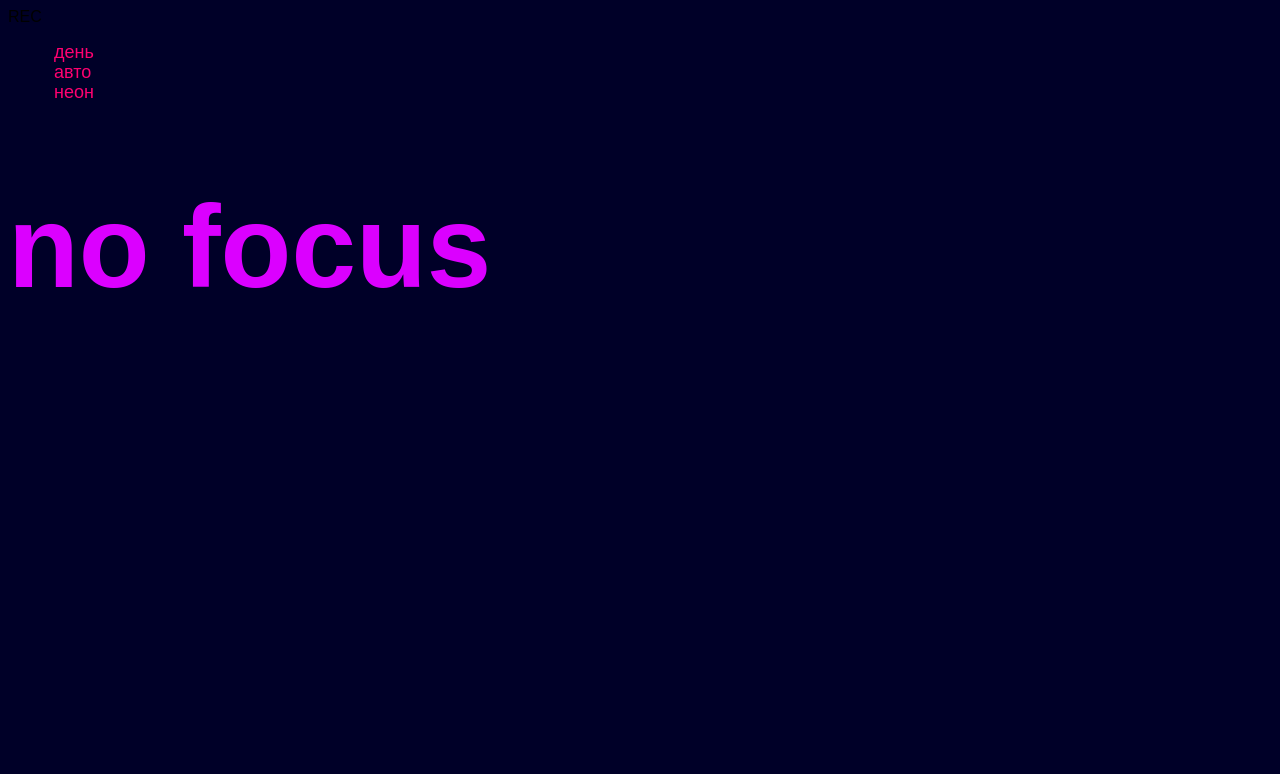
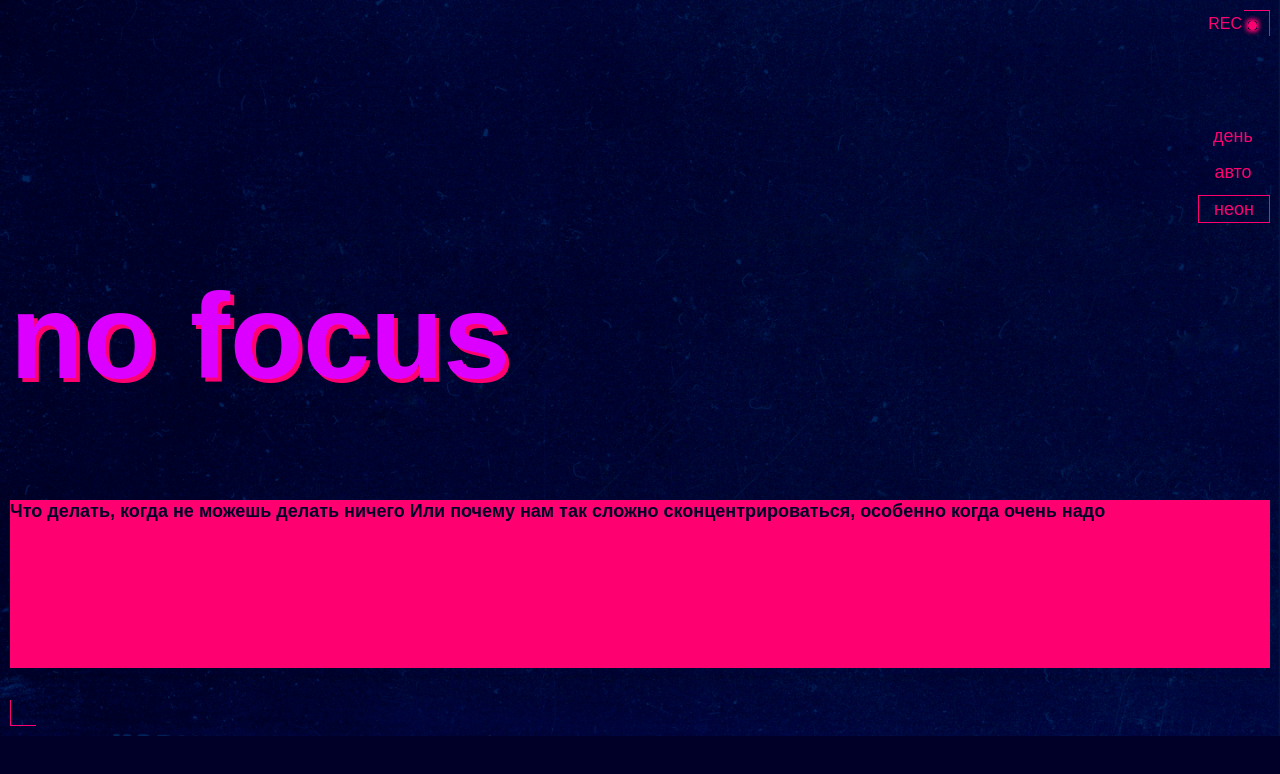
Before and after one commit to Nikhad02/slozhno-sosredotochitsya-fd, a plain HTML site: page index.html in a window 1280 px wide. Drawn offline with Linux system fonts and the light colour scheme.

Commit message:
header almost

```diff
--- a/index.html
+++ b/index.html
@@ -16,7 +16,7 @@
   </head>
   <body class="page">
     <header class="header decorated-zone">
-      <span class="decorated-zone">REC</span>
+      <span class="header__rec">REC</span>
       <nav class="header__theme-menu">
         <ul class="header__theme-menu-list">
           <li class="header__theme-menu-item">
@@ -45,6 +45,8 @@
       </nav>
       <h1 class="header__title">no
         focus</h1>
+      <h2 class="header__subtitle">Что делать, когда не можешь делать ничего
+        Или почему нам так сложно сконцентрироваться, особенно когда очень надо</h2>
     </header>
   </body>
 </html>
--- a/styles/style.css
+++ b/styles/style.css
@@ -12,15 +12,48 @@
 /* Основные стили проекта. Это стили для темы, которую вы верстаете первой. */
 
 .page {
+    min-inline-size: 375px;
     background-color: var(--page-background-color);
     font-family: var(--page-font), sans-serif;
+    margin: 0;
   /* сохраните в разметке и стилях класс page у тега body. Он удобен, чтобы составлять селекторы для разных цветовых тем. */
+}
+
+.header {
+    display: grid;
+    grid-template-rows: 1fr 1fr 1fr;
+    position: relative;
+    block-size: 668px;
+    background-image: url("../images/cover-image-dark.png");
+    background-size: cover;
+    background-repeat: no-repeat;
+    background-position: center;
+    padding-block-end: 68px;
+}
+
+.header__rec {
+    color: var(--text-color);
+    font-weight: 400;
+    position: absolute;
+    top: 15px;
+    right: 38px;
+}
+
+.header__rec::after {
+    content: "";
+    background-image: url("../images/ellipse.svg");
+    position: absolute;
+    inline-size: 21px;
+    block-size: 21px;
 }
 
 .header__title {
     color: var(--page-tile-color);
     font-weight: bold;
-    font-size: 116px;
+    font-size: clamp(7.25rem, 7.0115rem + 1.0178vw, 7.5rem);
+    text-shadow: 4px 4px 0 var(--accent-color);
+    margin: 65px 10px 0;
+    line-height: 96px;
 }
 
 .header__theme-menu-button {
@@ -31,8 +64,67 @@
     font-size: 18px;
     font-weight: 400;
     line-height: 18px;
+    width: 100%;
+    height: 100%;
+    padding: 0;
 }
 
 .header__theme-menu-item {
     list-style: none;
 }
+
+.header__theme-menu-item:last-of-type {
+    border: 1px solid #FF0070
+}
+
+.decorated-zone {
+
+}
+.decorated-zone::before {
+    content: '';
+    position: absolute;
+    inline-size: 25px;
+    block-size: 25px;
+    right: 10px;
+    top: 10px;
+    border-top: 1px solid var(--accent-color);
+    border-right: 1px solid var(--accent-color);
+}
+
+.decorated-zone::after {
+        content: '';
+        position: absolute;
+        inline-size: 25px;
+        block-size: 25px;
+        left: 10px;
+        bottom: 10px;
+        border-bottom: 1px solid var(--accent-color);
+        border-left: 1px solid var(--accent-color);
+}
+.header__subtitle {
+    background-color: var(--accent-color);
+    color: var(--section-title-color);
+    font-size: 18px;
+    line-height: 23px;
+    margin: 55px 10px 0;
+}
+
+.header__theme-menu {
+    justify-self: end;
+    align-self: end;
+    margin-block-start: 75px;
+    margin-inline-end: 10px;
+}
+
+.header__theme-menu-list {
+    padding: 0;
+    margin: 0;
+    display: flex;
+    flex-direction: column;
+    gap: 10px;
+}
+
+.header__theme-menu-item {
+    block-size: 26px;
+    inline-size: 70px;
+}
```
Also changed, not shown: images/Ellipse.svg (added).
